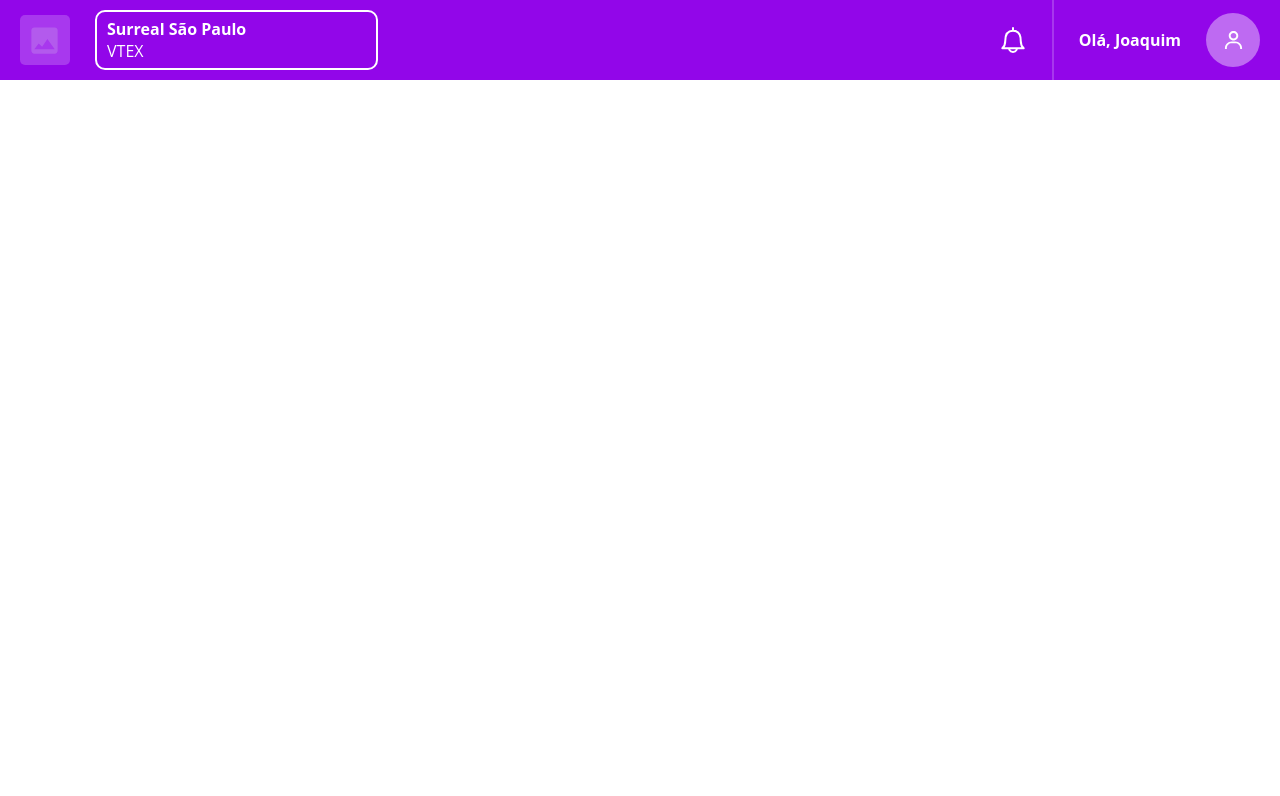
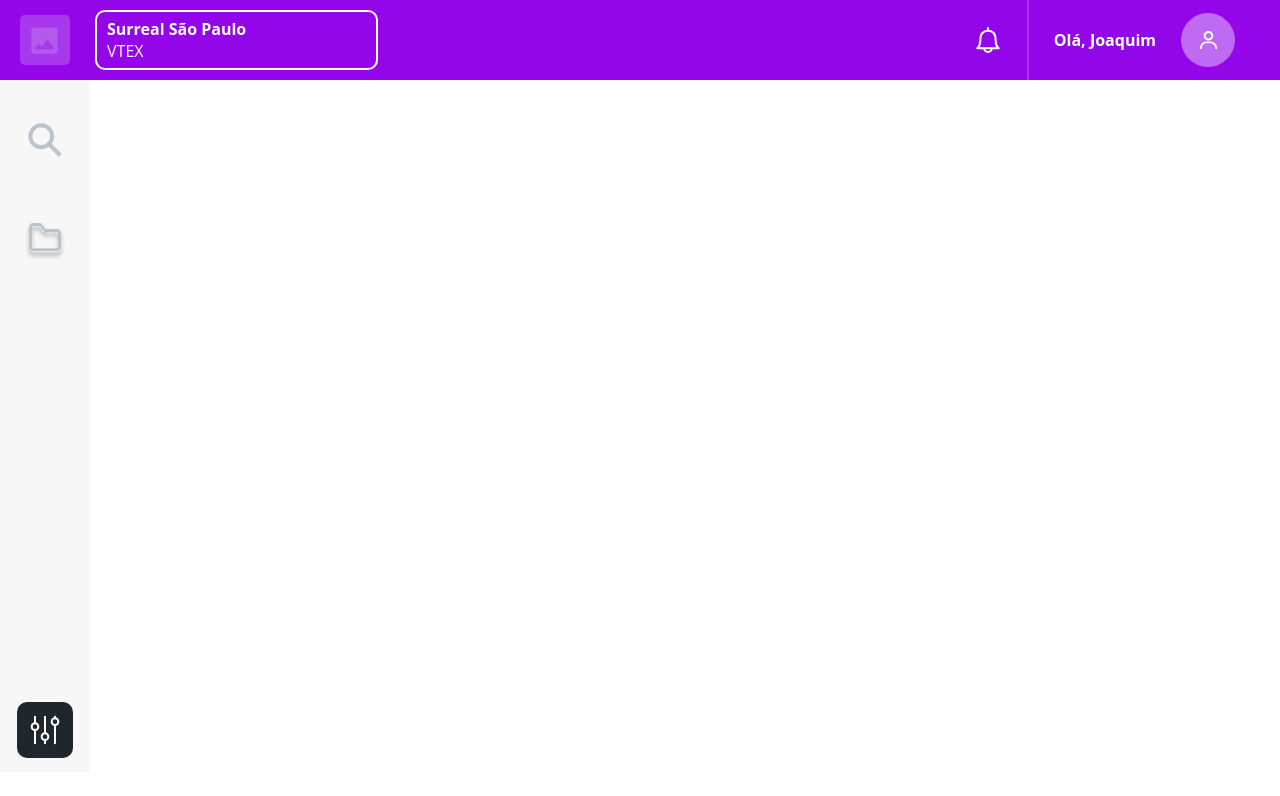
Before and after one commit to samuellgc/pesquisa-cep-vue, a Vue app: page / in a window 1280 px wide. Shown: the top 796 px of the page. Built offline with nearby package versions, Linux system fonts and the light colour scheme.

Commit message:
Criação do side bar

```diff
--- a/src/App.vue
+++ b/src/App.vue
@@ -2,17 +2,20 @@
   <!-- <img alt="Vue logo" src="./assets/logo.png"> -->
   <!-- <HelloWorld msg="Welcome to Your Vue.js App"/> -->
   <NavMenu />
+  <SideMenu />
 </template>
 
 <script>
 // import HelloWorld from './components/HelloWorld.vue'
 import NavMenu from './components/NavMenu.vue'
+import SideMenu from './components/SideMenu.vue'
 
 export default {
   name: 'App',
   components: {
     // HelloWorld
-    NavMenu
+    NavMenu,
+    SideMenu
   }
 }
 </script>
@@ -22,4 +25,8 @@ export default {
     margin: 0;
     padding: 0;
   }
+
+  #app {
+    height: 84vh;
+  }
 </style>
--- a/src/components/NavMenu.vue
+++ b/src/components/NavMenu.vue
@@ -1,16 +1,16 @@
 <template>
   <nav class="nav-header">
     <div class="nav-first">
-      <img src="../assets/logo.svg" alt="Logo empresa" class="logo-img" />
+      <img src="../assets/logo.svg" alt="Logo empresa" />
       <div class="card-header">
         <p class="p-sp">Surreal São Paulo</p>
         <p class="p-vtex">VTEX</p>
       </div>
     </div>
     <div class="nav-last">
-      <img src="../assets/icone-bell.svg" alt="Logo empresa" class="i-sino" />
+      <img src="../assets/icone-bell.svg" alt="Ícone sino" class="i-sino" />
       <p class="name-user">Olá, Joaquim</p>
-      <img src="../assets/usuario.svg" alt="Logo empresa" class="i-user" />
+      <img src="../assets/usuario.svg" alt="Ícone usuário" />
     </div>
   </nav>
 </template>
@@ -27,6 +27,10 @@ export default {
   justify-content: space-between;
   align-items: center;
   gap: 25px;
+}
+
+.nav-last {
+  margin-right: 25px;
 }
 
 .nav-first,
--- a/src/components/SideMenu.vue
+++ b/src/components/SideMenu.vue
@@ -1,11 +1,43 @@
 <template>
-    <div></div>
+  <section class="side-bar">
+    <div class="div-i">
+      <img src="../assets/icone-busca.svg" alt="Ícone lupa" class="i-size" />
+      <img src="../assets/icone-folder2.svg" alt="Ícone pasta" class="i-size" />
+    </div>
+    <div>
+      <img src="../assets/icone-ajuste.svg" alt="Ícone ajuste" class="i-ajuste" />
+    </div>
+  </section>
 </template>
 <script>
 export default {
-    name: 'SideMenu'
-}
+  name: "SideMenu",
+};
 </script>
 <style scoped>
+.side-bar {
+  height: 100%;
+  width: 7%;
+  background-color: #f7f7f7;
+  display: flex;
+  flex-direction: column;
+  justify-content: space-between;
+  align-items: center;
+  padding: 10px 0;
+}
+
+.i-ajuste {
+    background: #20272C;
+    border-radius: 10px;
+    padding: 8px;
+}
+
+.div-i {
+    display: flex;
+    flex-direction: column;
+    justify-content: space-around;
+    gap: 60px;
+    margin-top: 30px;
+}
 
 </style>
```
